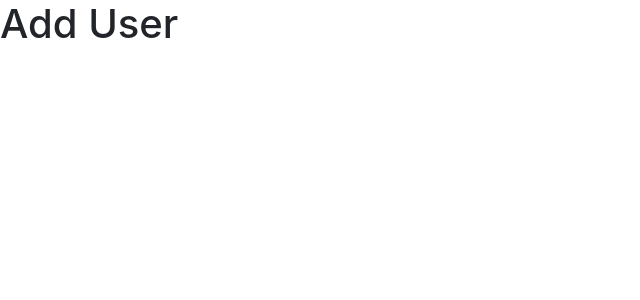
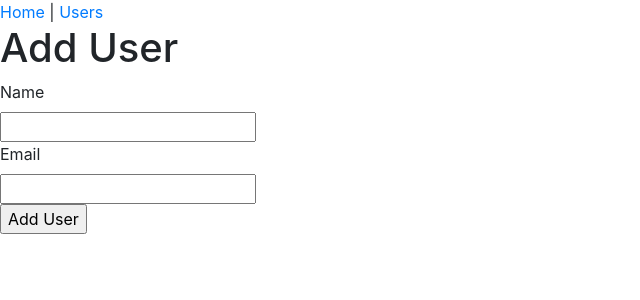
Before and after one commit to coryhouse/athena-watertown, a React (Create React App) app: page /user in a window 1280 px wide. Shown: the top 300 px of the page, without its empty margins (0-640 px from the left). Built offline with nearby package versions, Linux system fonts and the light colour scheme.

Commit message:
Adding add user form

```diff
--- a/src/App.js
+++ b/src/App.js
@@ -2,11 +2,13 @@ import React from "react";
 import Users from "./Users";
 import Home from "./Home";
 import ManageUser from "./ManageUser";
+import Nav from "./Nav";
 import { Route } from "react-router-dom";
 
 function App() {
   return (
     <>
+      <Nav />
       {/* When the URL is at root, load the users component. */}
       <Route path="/" component={Home} exact />
       <Route path="/users" component={Users} />
--- a/src/ManageUser.js
+++ b/src/ManageUser.js
@@ -1,7 +1,32 @@
-import React from "react";
+import React, { useState } from "react";
 
 const ManageUser = () => {
-  return <h1>Add User</h1>;
+  const [user, setUser] = useState({
+    name: "",
+    email: ""
+  });
+
+  function handleSubmit(event) {}
+  return (
+    <>
+      <h1>Add User</h1>
+      <form onSubmit={handleSubmit}>
+        <div>
+          <label htmlFor="name">Name</label>
+          <br />
+          <input id="name" type="text" value={user.name}></input>
+        </div>
+
+        <div>
+          <label htmlFor="email">Email</label>
+          <br />
+          <input id="email" type="email" value={user.email}></input>
+        </div>
+
+        <input type="submit" value="Add User" />
+      </form>
+    </>
+  );
 };
 
 export default ManageUser;
--- /dev/null
+++ b/src/Nav.js
@@ -0,0 +1,22 @@
+import React from "react";
+import { NavLink } from "react-router-dom";
+
+const activeStyle = {
+  color: "#614476"
+};
+
+function Nav() {
+  return (
+    <nav>
+      <NavLink activeStyle={activeStyle} to="/" exact>
+        Home
+      </NavLink>{" "}
+      |{" "}
+      <NavLink activeStyle={activeStyle} to="/users">
+        Users
+      </NavLink>
+    </nav>
+  );
+}
+
+export default Nav;
--- a/src/Users.js
+++ b/src/Users.js
@@ -1,6 +1,6 @@
 import React, { useState, useEffect } from "react";
 import { getUsers, deleteUser } from "./api/userApi";
-
+import { Link } from "react-router-dom";
 function Users() {
   const [users, setUsers] = useState([]);
 
@@ -28,7 +28,7 @@ function Users() {
       <h1 className="header" style={h1Style}>
         Users
       </h1>
-      {/* Exercise: Display user data in a table with headers for id, name, and email */}
+      <Link to="/user">Add User</Link>
       <table className="table">
         <thead>
           <tr>
```
